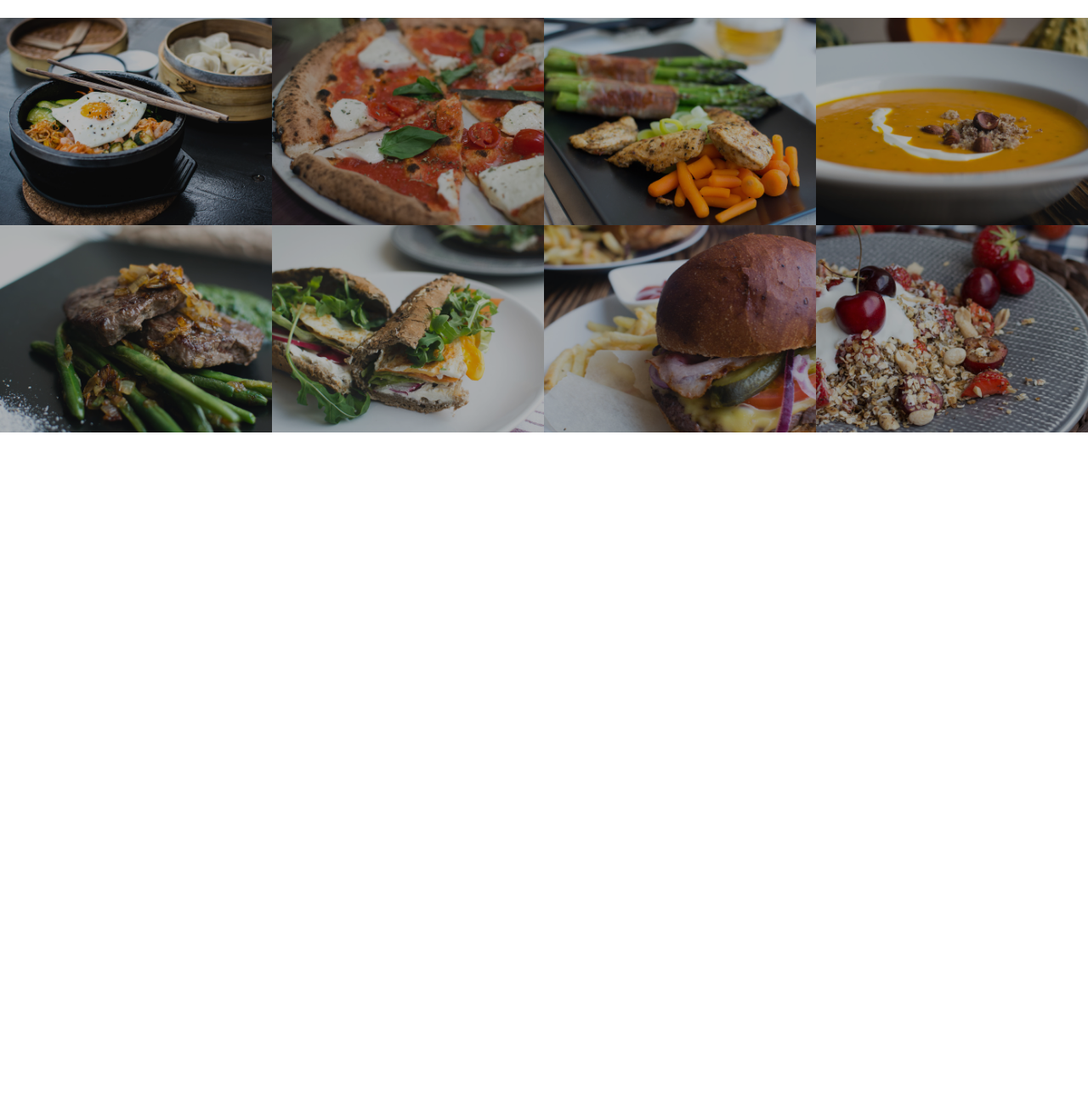
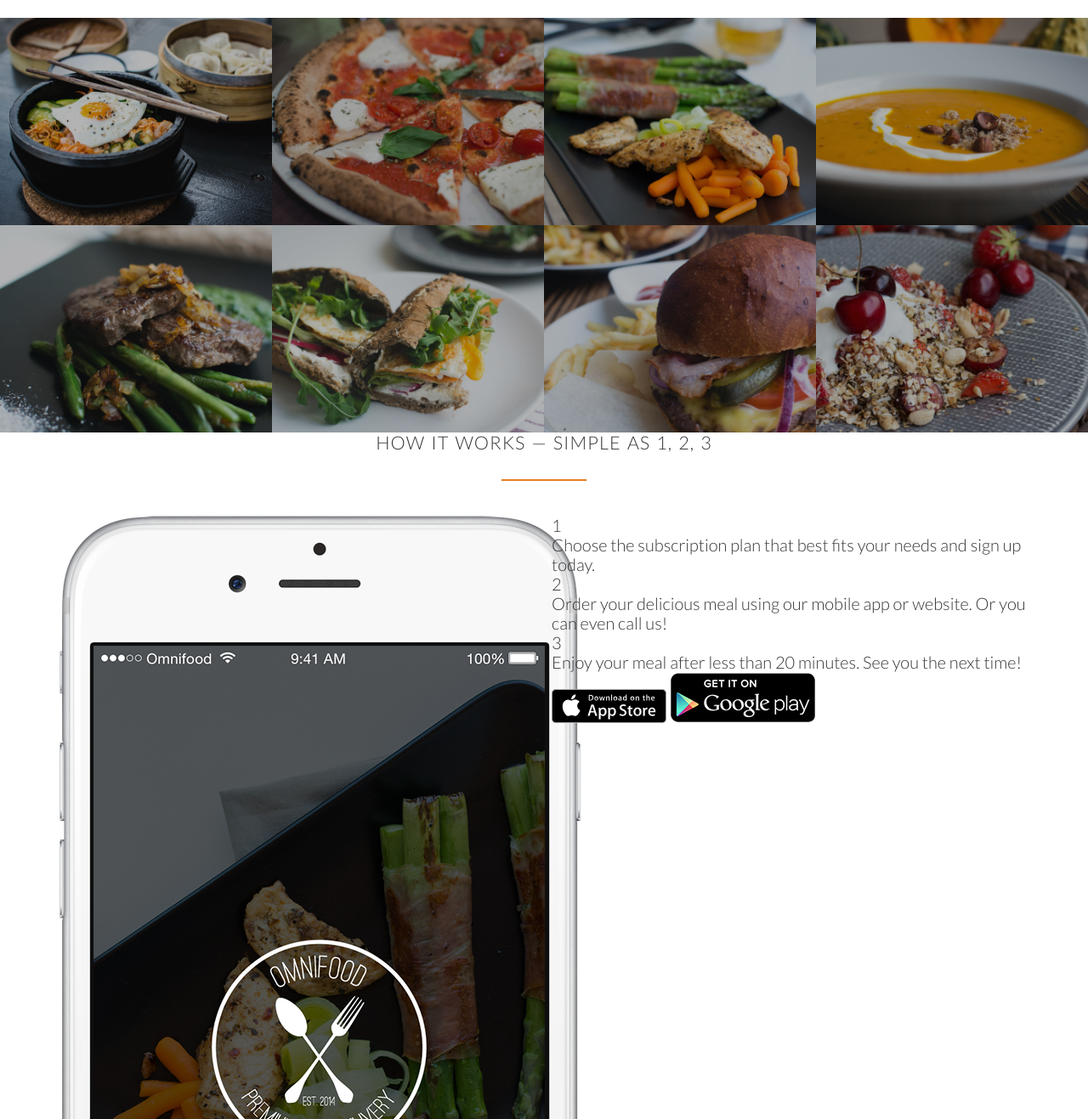
Before and after one commit to argenis0409/omnifood, a plain HTML site: page index.html in a window 1280 px wide. Shown: the part 1483-2800 px from the top of the page at 85% size. Before the commit the page ends 1992 px from the top, so only its background shows below. Drawn offline with Linux system fonts and the light colour scheme; files whose address does not match are found by name.

Commit message:
added the simple steps features to order over the phone with a phone img and real examples

```diff
--- a/index.html
+++ b/index.html
@@ -116,7 +116,6 @@
             </li>
         </ul>
 
-        <!----------- second line goes here --------------->
         <ul class="meal-showcase">
             <li>
                 <figure class="meal-photo">
@@ -145,6 +144,39 @@
 
     </section>
 
+
+    <section class="section-steps">
+        <div class="row">
+            <h2>How it works &mdash; Simple as 1, 2, 3</h2>
+        </div>
+
+        <div class="row">
+            <div class="col span-1-of-2">
+                <img src="resources/img/app-iPhone.png" alt="Omnifood app on iPhone" class="app-screen">
+            </div>
+
+            <div class="col span-1-of-2">
+                <div class="works-step">
+                    <div>1</div>
+                    <p>Choose the subscription plan that best fits your needs and sign up today.</p>
+                </div>
+
+                <div class="works-step">
+                    <div>2</div>
+                    <p>Order your delicious meal using our mobile app or website. Or you can even call us!</p>
+                </div>
+
+                <div class="works-step">
+                    <div>3</div>
+                    <p>Enjoy your meal after less than 20 minutes. See you the next time!</p>
+                </div>
+
+                <a href="#" class="btn-app"><img src="resources/img/download-app.svg" alt="App store Button"></a>
+                <a href="#" class="btn-app"><img src="resources/img/download-app-android.png" alt="Play store Button"></a>
+            </div>
+        </div>
+    </section>
+
 </body>
 
 </html>
```
Lines whose indentation alone changed are shown as unchanged.
